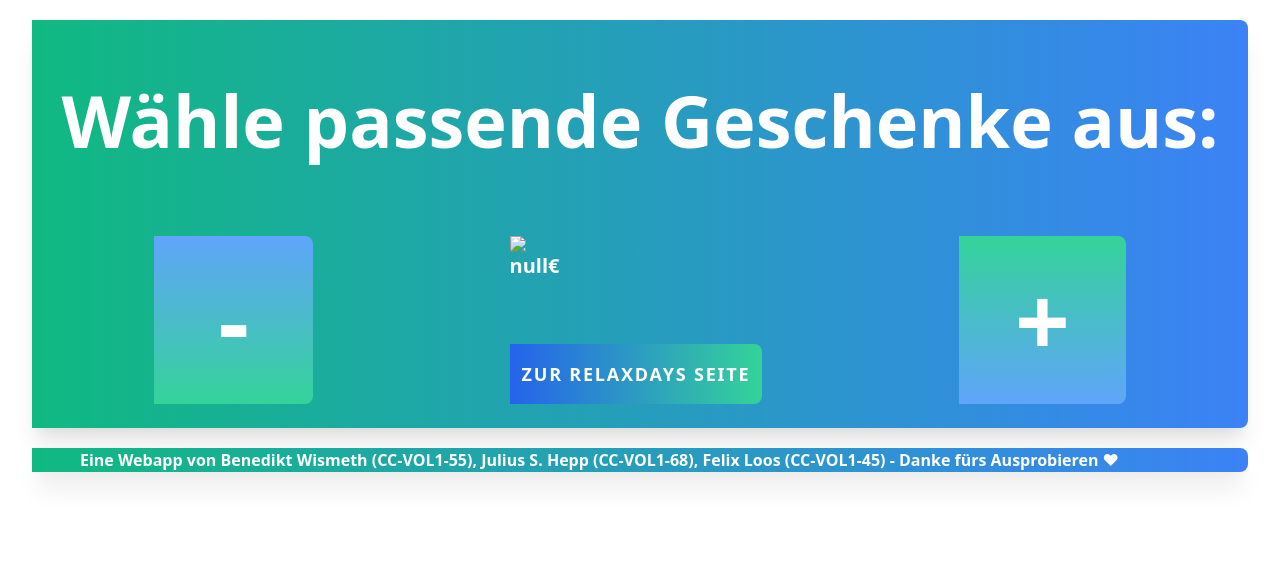
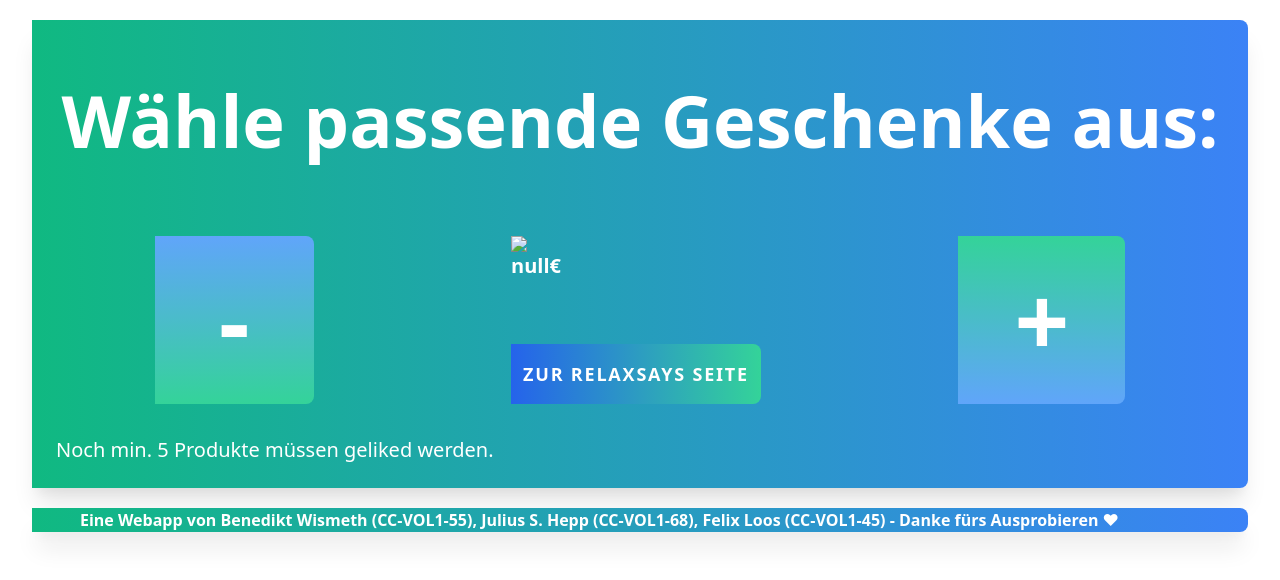
Before and after one commit to rd-hackathon/geschenkfinder, a Flask app: template templates/swipe.html in a window 1280 px wide. Shown: the top 580 px of the page. Run offline with Flask 2, Linux system fonts and the light colour scheme; the template is opened without the code that fills it, so the values that code supplies are empty.

Commit message:
ein paar usability sachen

```diff
--- a/templates/swipe.html
+++ b/templates/swipe.html
@@ -14,11 +14,23 @@
                 <div class="text-xl" x-text="name"></div>
                 <div class="text-xl" x-text="price + '€'"></div>
                 <a class=" mt-16 py-4 inline-flex items-center px-3 py-2 bg-gradient-to-r from-blue-600 to-green-400 hover:from-blue-500 to-green-400  border-transparent  rounded-r-lg font-bold text-lg text-white uppercase  tracking-widest"
-                   x-bind:href="url">Zur Relaxdays Seite</a>
+                   x-bind:href="url">Zur Relaxsays Seite</a>
             </div>
             <button class="text-8xl px-14 font-bold  bg-gradient-to-b from-green-400 to-blue-400 hover:from-green-300 hover:to-blue-600 border-transparent  rounded-r-lg"
             @click="like"
             >+</button>
+        </div>
+        <div class="mt-8">
+            <div x-show="liked<5">
+                <div class="text-xl text-white" x-text="'Noch min. ' + (5-liked).toString() + ' Produkte müssen geliked werden.'"></div>
+            </div>
+            <div x-show="liked>=5">
+                <div class="text-xl text-white">Du kannst weiter liken um bessere Resultate zu bekommen.</div>
+                <a @click="redirectResults"
+                   class="w-24 mt-4 py-4 inline-flex items-center px-3 py-2 bg-gradient-to-r from-blue-600 to-green-400 hover:from-blue-500 to-green-400  border-transparent  rounded-r-lg font-bold text-lg text-white uppercase  tracking-widest">
+                    Weiter
+                </a>
+            </div>
         </div>
     </div>
     <script>
@@ -49,11 +61,7 @@
                 }).then(data=>{
                     if(data.success){
                         this.liked = this.liked +1
-                        if(this.liked>=5){
-                            window.location.href = '/' + this.uid + '/result'
-                        }else{
-                            this.getNext()
-                        }
+                        this.getNext()
                     }else{
                         //maybe show error
                     }
@@ -70,6 +78,10 @@
                         //maybe show error
                     }
                 });
+            },
+            redirectResults(){
+                var url = this.uid + '/result'
+                window.location.href = url
             }
         }
     }
```
Also changed, not shown: templates/results.html (+4 -4 lines).
